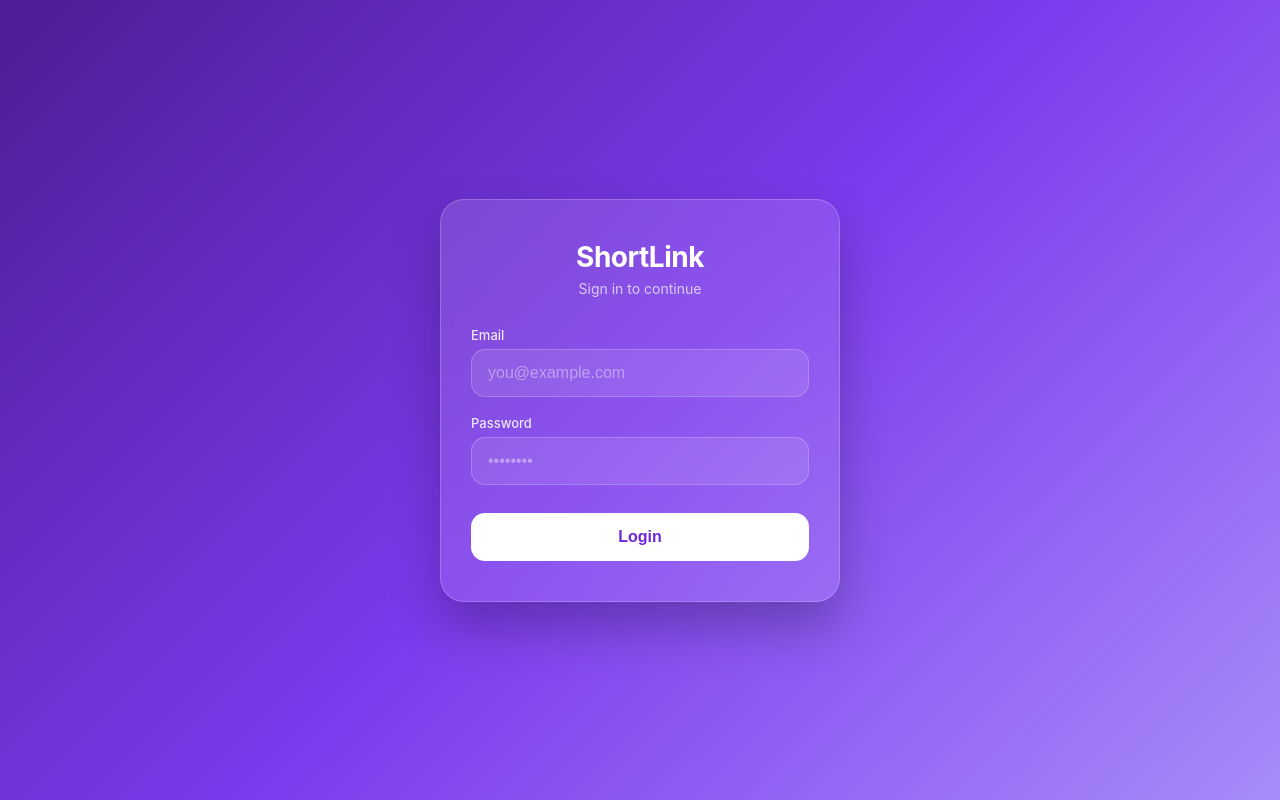
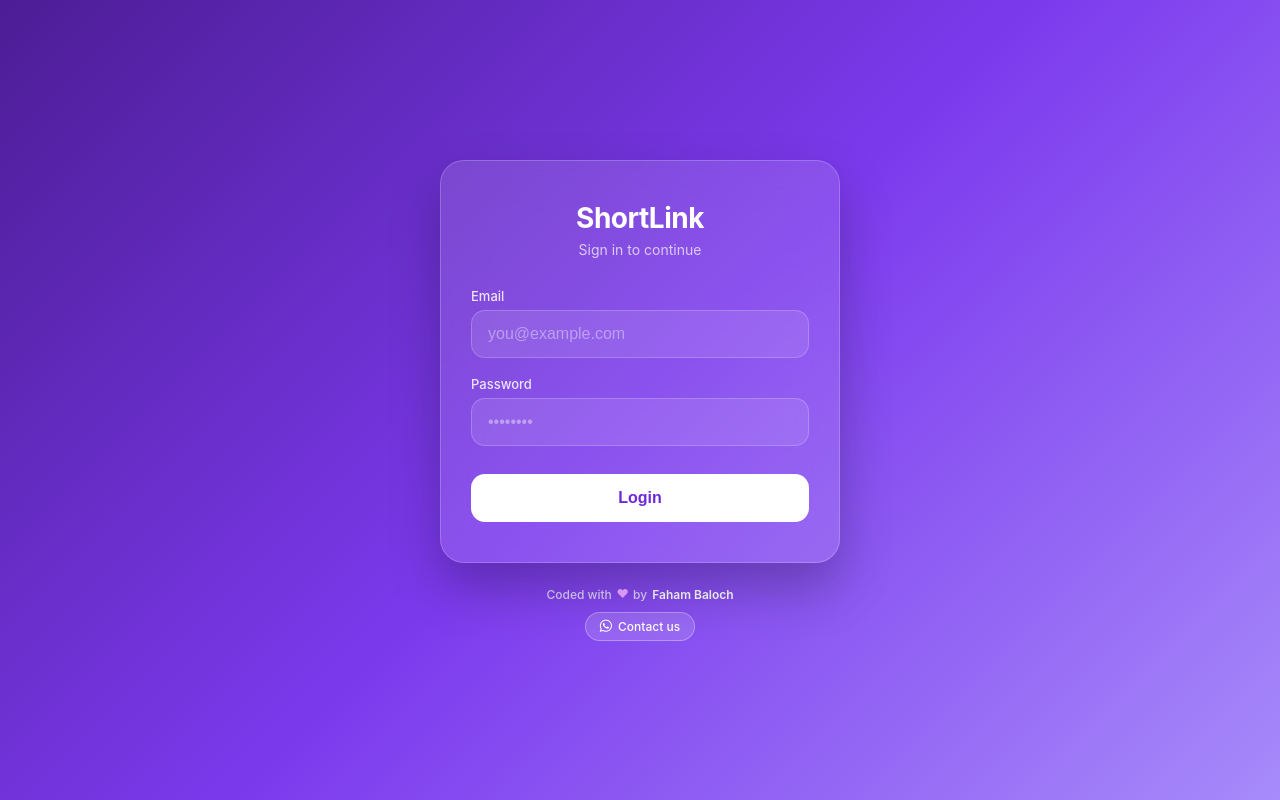
Before and after one commit to faham112/shortlink-multi-user, a PHP site: page /login.php in a window 1280 px wide. Run offline with PHP 8.4, Linux system fonts and the light colour scheme; data that the repository does not hold is empty.

Commit message:
Remove Coded by / WhatsApp footer from admin & dashboard — keep only on Login page

```diff
--- a/login.php
+++ b/login.php
@@ -5,6 +5,10 @@ if (isLoggedIn()) {
     header("Location: " . (isAdmin() ? "admin.php" : "dashboard.php"));
     exit;
 }
+
+// Change WhatsApp number here (country code, no +)
+$WHATSAPP_NUMBER = '923013250144';
+$CREDIT_NAME = 'Faham Baloch';
 
 $error = '';
 
@@ -36,6 +40,9 @@ if ($_SERVER['REQUEST_METHOD'] === 'POST') {
         }
     }
 }
+
+$waMsg = urlencode('Hi, I just visited your ShortLink tool.');
+$waLink = 'https://wa.me/' . preg_replace('/\D/', '', $WHATSAPP_NUMBER) . '?text=' . $waMsg;
 ?>
 <!DOCTYPE html>
 <html lang="en">
@@ -43,6 +50,7 @@ if ($_SERVER['REQUEST_METHOD'] === 'POST') {
     <meta charset="UTF-8">
     <meta name="viewport" content="width=device-width, initial-scale=1.0, maximum-scale=1.0, user-scalable=no">
     <title>Login - ShortLink</title>
+    <link rel="stylesheet" href="https://cdnjs.cloudflare.com/ajax/libs/font-awesome/6.4.0/css/all.min.css">
     <style>
         * { margin: 0; padding: 0; box-sizing: border-box; }
         body {
@@ -50,6 +58,7 @@ if ($_SERVER['REQUEST_METHOD'] === 'POST') {
             min-height: 100vh;
             background: linear-gradient(135deg, #4c1d95 0%, #7c3aed 50%, #a78bfa 100%);
             display: flex;
+            flex-direction: column;
             align-items: center;
             justify-content: center;
             padding: 20px;
@@ -107,6 +116,56 @@ if ($_SERVER['REQUEST_METHOD'] === 'POST') {
             margin-bottom: 18px;
             text-align: center;
         }
+        .login-footer {
+            margin-top: 24px;
+            width: 100%;
+            max-width: 400px;
+            display: flex;
+            flex-direction: column;
+            align-items: center;
+            gap: 10px;
+            text-align: center;
+        }
+        .footer-brand {
+            display: flex;
+            align-items: center;
+            gap: 5px;
+            font-size: 12px;
+            color: rgba(255,255,255,0.75);
+            font-weight: 500;
+        }
+        .footer-brand .heart {
+            color: #f0abfc;
+            font-size: 11px;
+            animation: pulse-heart 1.4s ease-in-out infinite;
+        }
+        @keyframes pulse-heart {
+            0%, 100% { opacity: 1; transform: scale(1); }
+            50% { opacity: 0.7; transform: scale(1.15); }
+        }
+        .footer-brand .name {
+            color: #fff;
+            font-weight: 600;
+        }
+        .footer-wa {
+            display: inline-flex;
+            align-items: center;
+            gap: 6px;
+            padding: 6px 14px;
+            border-radius: 999px;
+            background: rgba(255,255,255,0.15);
+            border: 1px solid rgba(255,255,255,0.3);
+            color: #fff;
+            text-decoration: none;
+            font-size: 12px;
+            font-weight: 500;
+            transition: 0.2s;
+        }
+        .footer-wa:hover {
+            background: rgba(255,255,255,0.25);
+            border-color: rgba(255,255,255,0.5);
+        }
+        .footer-wa i { font-size: 14px; }
     </style>
 </head>
 <body>
@@ -133,5 +192,18 @@ if ($_SERVER['REQUEST_METHOD'] === 'POST') {
             <button type="submit" class="btn">Login</button>
         </form>
     </div>
+
+    <div class="login-footer">
+        <div class="footer-brand">
+            <span>Coded with</span>
+            <span class="heart">♥</span>
+            <span>by</span>
+            <span class="name"><?= htmlspecialchars($CREDIT_NAME) ?></span>
+        </div>
+        <a class="footer-wa" href="<?= htmlspecialchars($waLink) ?>" target="_blank" rel="noopener noreferrer">
+            <i class="fa-brands fa-whatsapp"></i>
+            <span>Contact us</span>
+        </a>
+    </div>
 </body>
 </html>
```
